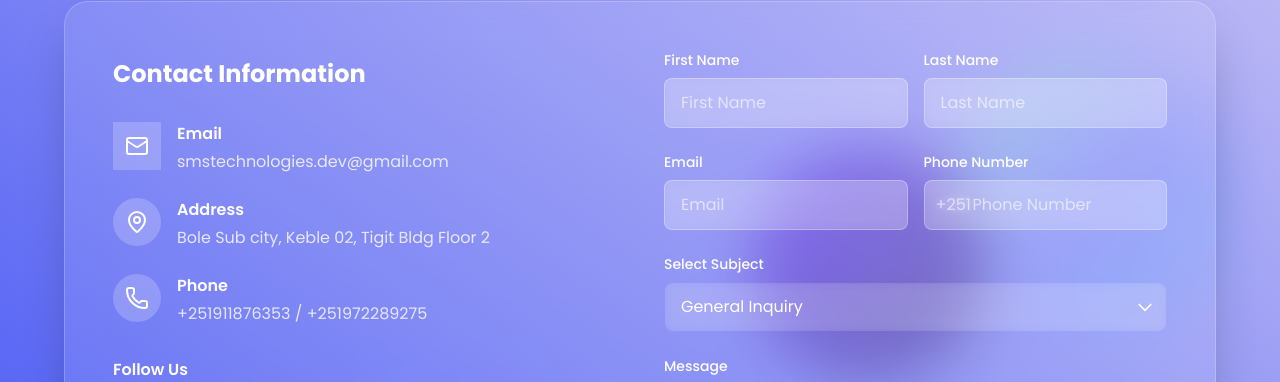
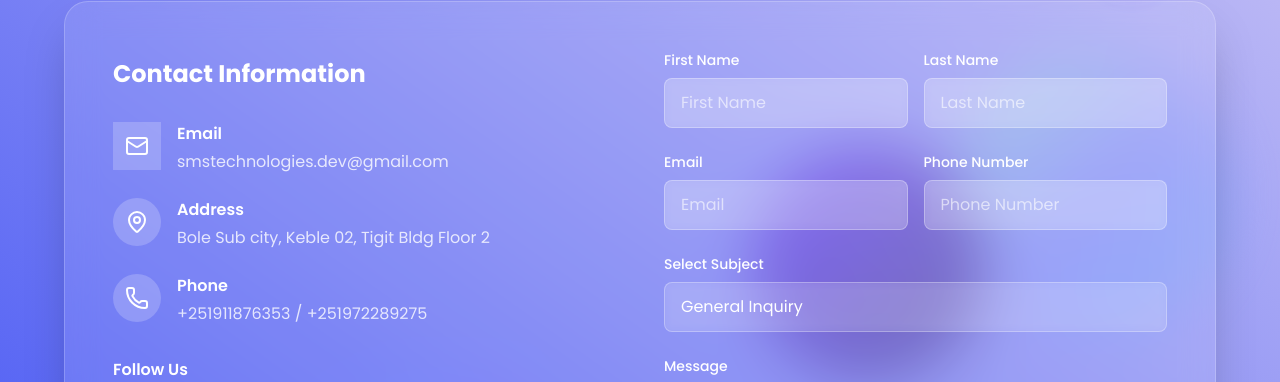
Before and after one commit to Natthyx/SMS-Technologies, a React (Vite) app: page / in a window 1280 px wide. Shown: the part 7437-7819 px from the top of the page. Built offline with nearby package versions, Linux system fonts and the light colour scheme.

Commit message:
feat: Added EmailJs functionality

```diff
--- a/package.json
+++ b/package.json
@@ -11,10 +11,12 @@
   },
   "dependencies": {
     "@ai-sdk/openai": "^2.0.52",
+    "@emailjs/browser": "^4.4.1",
     "@headlessui/react": "^2.2.9",
     "ai": "^5.0.70",
     "cannon-es": "^0.20.0",
     "clsx": "^2.1.1",
+    "emailjs-com": "^3.2.0",
     "framer-motion": "^12.23.24",
     "gsap": "^3.13.0",
     "i18next": "^25.6.0",
--- a/src/pages/HireUsSection.tsx
+++ b/src/pages/HireUsSection.tsx
@@ -1,28 +1,76 @@
-// ... existing code ...
-import { motion } from 'framer-motion';
-import { Mail, MapPin, Phone, Facebook, Twitter, Instagram, MessageCircle } from 'lucide-react';
-import { useState } from 'react';
-import CircleShape from '../components/CircleShape.tsx';
-import BubbleShape from '../components/BubbleShape.tsx';
+import { motion } from "framer-motion";
+import {
+  Mail,
+  MapPin,
+  Phone,
+  Facebook,
+  Twitter,
+  Instagram,
+  MessageCircle,
+} from "lucide-react";
+import { useState } from "react";
+import emailjs from "@emailjs/browser";
+import CircleShape from "../components/CircleShape.tsx";
+import BubbleShape from "../components/BubbleShape.tsx";
 
 export default function HireUsSection() {
   const [formData, setFormData] = useState({
-    firstName: '',
-    lastName: '',
-    email: '',
-    phone: '',
-    subject: 'general',
-    message: ''
+    firstName: "",
+    lastName: "",
+    email: "",
+    phone: "",
+    subject: "general",
+    message: "",
   });
 
-  const handleSubmit = (e: React.FormEvent) => {
+  const [status, setStatus] = useState<"idle" | "sending" | "success" | "error">("idle");
+
+  const handleSubmit = async (e: React.FormEvent) => {
     e.preventDefault();
-    console.log('Form submitted:', formData);
-    // Add form submission logic here
+    setStatus("sending");
+
+    const fullName = `${formData.firstName} ${formData.lastName}`.trim();
+
+    try {
+      const result = await emailjs.send(
+        import.meta.env.VITE_EMAILJS_SERVICE_ID!,
+        import.meta.env.VITE_EMAILJS_TEMPLATE_ID!,
+        {
+          subject: formData.subject,
+          from_name: fullName,
+          from_email: formData.email,
+          phone: formData.phone,
+          message: formData.message,
+        },
+        import.meta.env.VITE_EMAILJS_PUBLIC_KEY!
+      );
+
+      if (result.text === "OK") {
+        setStatus("success");
+        setFormData({
+          firstName: "",
+          lastName: "",
+          email: "",
+          phone: "",
+          subject: "general",
+          message: "",
+        });
+
+        // Reset the success message after a few seconds
+        setTimeout(() => setStatus("idle"), 4000);
+      }
+    } catch (error) {
+      console.error("EmailJS Error:", error);
+      setStatus("error");
+      setTimeout(() => setStatus("idle"), 4000);
+    }
   };
 
   return (
-    <section id="contact-us" className="py-20 bg-gradient-to-bl from-[#C1BBF4]/90 to-[#2C40F3]/90 relative overflow-hidden">
+    <section
+      id="contact-us"
+      className="py-20 bg-gradient-to-bl from-[#C1BBF4]/90 to-[#2C40F3]/90 relative overflow-hidden"
+    >
       {/* Background circles */}
       <CircleShape className="top-1/3 right-20" size={250} gradient="gradient2" delay={1} />
       <CircleShape className="bottom-20 left-1/4" size={200} gradient="gradient3" delay={2} />
@@ -31,7 +79,6 @@ export default function HireUsSection() {
       <BubbleShape className="top-32 right-32" size={80} color="#7E69FF" delay={2} duration={18} />
       <BubbleShape className="bottom-20 right-20" size={120} color="#FE3D41" delay={4} duration={20} />
       <BubbleShape className="bottom-2 left-1/4" size={60} color="#FFFFFF" delay={1} duration={12} />
-
 
       <div className="container mx-auto px-6 relative z-10">
         {/* Header */}
@@ -54,13 +101,12 @@ export default function HireUsSection() {
             viewport={{ once: true }}
           >
             <div className="grid grid-cols-1 lg:grid-cols-2 gap-12">
-              {/* Left - Contact Information */}
+              {/* Left - Contact Info */}
               <div className="text-white">
                 <h3 className="text-2xl font-bold mb-8 mt-5 md:mt-2">Contact Information</h3>
-
                 <div className="space-y-6">
                   <div className="flex items-start gap-4">
-                    <div className="w-12 h-12 bg-white/20  flex items-center justify-center flex-shrink-0">
+                    <div className="w-12 h-12 bg-white/20 flex items-center justify-center flex-shrink-0">
                       <Mail className="w-6 h-6" />
                     </div>
                     <div>
@@ -109,29 +155,39 @@ export default function HireUsSection() {
                 </div>
               </div>
 
-              {/* Right - Contact Form */}
+              {/* Right - Form */}
               <div className="relative">
                 <form onSubmit={handleSubmit} className="space-y-6">
                   <div className="grid grid-cols-2 gap-4">
                     <div>
-                      <label htmlFor="firstName" className="block text-sm font-medium text-white mb-2">First Name</label>
+                      <label htmlFor="firstName" className="block text-sm font-medium text-white mb-2">
+                        First Name
+                      </label>
                       <input
                         type="text"
                         id="firstName"
                         placeholder="First Name"
                         value={formData.firstName}
-                        onChange={(e) => setFormData({ ...formData, firstName: e.target.value })}
+                        onChange={(e) =>
+                          setFormData({ ...formData, firstName: e.target.value })
+                        }
+                        required
                         className="w-full px-4 py-3 rounded-lg bg-white/20 backdrop-blur-sm text-white placeholder-white/60 border border-white/30 focus:outline-none focus:ring-2 focus:ring-white/50"
                       />
                     </div>
                     <div>
-                      <label htmlFor="lastName" className="block text-sm font-medium text-white mb-2">Last Name</label>
+                      <label htmlFor="lastName" className="block text-sm font-medium text-white mb-2">
+                        Last Name
+                      </label>
                       <input
                         type="text"
                         id="lastName"
                         placeholder="Last Name"
                         value={formData.lastName}
-                        onChange={(e) => setFormData({ ...formData, lastName: e.target.value })}
+                        onChange={(e) =>
+                          setFormData({ ...formData, lastName: e.target.value })
+                        }
+                        required
                         className="w-full px-4 py-3 rounded-lg bg-white/20 backdrop-blur-sm text-white placeholder-white/60 border border-white/30 focus:outline-none focus:ring-2 focus:ring-white/50"
                       />
                     </div>
@@ -139,74 +195,79 @@ export default function HireUsSection() {
 
                   <div className="grid grid-cols-2 gap-4">
                     <div>
-                      <label htmlFor="email" className="block text-sm font-medium text-white mb-2">Email</label>
+                      <label htmlFor="email" className="block text-sm font-medium text-white mb-2">
+                        Email
+                      </label>
                       <input
                         type="email"
                         id="email"
                         placeholder="Email"
                         value={formData.email}
-                        onChange={(e) => setFormData({ ...formData, email: e.target.value })}
+                        onChange={(e) =>
+                          setFormData({ ...formData, email: e.target.value })
+                        }
+                        required
                         className="w-full px-4 py-3 rounded-lg bg-white/20 backdrop-blur-sm text-white placeholder-white/60 border border-white/30 focus:outline-none focus:ring-2 focus:ring-white/50"
                       />
                     </div>
                     <div>
-                      <label htmlFor="phone" className="block text-sm font-medium text-white mb-2">Phone Number</label>
-                      <div className="relative">
-                        <span className="absolute inset-y-0 left-0 flex items-center pl-3 text-white/60">+251</span>
+                      <label htmlFor="phone" className="block text-sm font-medium text-white mb-2">
+                        Phone Number
+                      </label>
                         <input
                           type="tel"
                           id="phone"
                           placeholder="Phone Number"
                           value={formData.phone}
-                          onChange={(e) => setFormData({ ...formData, phone: e.target.value })}
-                          className="w-full px-4 py-3 rounded-lg bg-white/20 backdrop-blur-sm text-white placeholder-white/60 border border-white/30 focus:outline-none focus:ring-2 focus:ring-white/50 pl-12"
+                          onChange={(e) =>
+                            setFormData({ ...formData, phone: e.target.value })
+                          }
+                          required
+                          className="w-full px-4 py-3 rounded-lg bg-white/20 backdrop-blur-sm text-white placeholder-white/60 border border-white/30 focus:outline-none focus:ring-2 focus:ring-white/50"
                         />
-                      </div>
+
                     </div>
                   </div>
 
-                  <div className="relative">
+                  <div>
                     <label htmlFor="subject" className="block text-sm font-medium text-white mb-2">
                       Select Subject
                     </label>
-
-                    {/* Gradient border wrapper */}
-                    <div className="relative rounded-lg p-[1px]">
-                      <select
-                        id="subject"
-                        value={formData.subject}
-                        onChange={(e) => setFormData({ ...formData, subject: e.target.value })}
-                        className="w-full px-4 py-3 rounded-lg bg-white/10 backdrop-blur-sm text-white border-none focus:outline-none focus:ring-2 focus:ring-white/50 appearance-none pr-10"
-                      >
-                        <option value="general" className="bg-[#2C40F3] text-white">General Inquiry</option>
-                        <option value="brand" className="bg-[#2C40F3] text-white">Web Development</option>
-                        <option value="uiux" className="bg-[#2C40F3] text-white">Mobile Development</option>
-                        <option value="packaging" className="bg-[#2C40F3] text-white">Networking Service</option>
-                      </select>
-
-                      {/* Custom dropdown arrow */}
-                      <svg
-                        xmlns="http://www.w3.org/2000/svg"
-                        className="absolute right-3 top-1/2 transform -translate-y-1/2 w-5 h-5 text-white pointer-events-none transition-transform duration-300 group-hover:rotate-180"
-                        fill="none"
-                        viewBox="0 0 24 24"
-                        stroke="currentColor"
-                        strokeWidth={2}
-                      >
-                        <path strokeLinecap="round" strokeLinejoin="round" d="M19 9l-7 7-7-7" />
-                      </svg>
-                    </div>
+                    <select
+                      id="subject"
+                      value={formData.subject}
+                      onChange={(e) =>
+                        setFormData({ ...formData, subject: e.target.value })
+                      }
+                      className="w-full px-4 py-3 rounded-lg bg-white/10 backdrop-blur-sm text-white border border-white/30 focus:outline-none focus:ring-2 focus:ring-white/50 appearance-none pr-10"
+                    >
+                      <option value="general" className="bg-[#2C40F3] text-white">
+                        General Inquiry
+                      </option>
+                      <option value="brand" className="bg-[#2C40F3] text-white">
+                        Web Development
+                      </option>
+                      <option value="uiux" className="bg-[#2C40F3] text-white">
+                        Mobile Development
+                      </option>
+                      <option value="packaging" className="bg-[#2C40F3] text-white">
+                        Networking Service
+                      </option>
+                    </select>
                   </div>
 
-
-
                   <div>
-                    <label htmlFor="message" className="block text-sm font-medium text-white mb-2">Message</label>
+                    <label htmlFor="message" className="block text-sm font-medium text-white mb-2">
+                      Message
+                    </label>
                     <textarea
                       id="message"
                       placeholder="Write your message..."
                       value={formData.message}
-                      onChange={(e) => setFormData({ ...formData, message: e.target.value })}
+                      onChange={(e) =>
+                        setFormData({ ...formData, message: e.target.value })
+                      }
+                      required
                       rows={4}
                       className="w-full px-4 py-3 rounded-lg bg-white/20 backdrop-blur-sm text-white placeholder-white/60 border border-white/30 focus:outline-none focus:ring-2 focus:ring-white/50 resize-none"
                     />
@@ -214,11 +275,24 @@ export default function HireUsSection() {
 
                   <motion.button
                     type="submit"
-                    className="w-full bg-white text-[#5300FF] px-8 py-4 rounded-lg font-semibold hover:shadow-xl transition-all duration-300 hover:bg-[#5300FF] hover:text-white"
+                    disabled={status === "sending"}
+                    className={`w-full px-8 py-4 rounded-lg font-semibold transition-all duration-300 ${
+                      status === "success"
+                        ? "bg-green-500 text-white"
+                        : status === "error"
+                        ? "bg-red-500 text-white"
+                        : "bg-white text-[#5300FF] hover:bg-[#5300FF] hover:text-white"
+                    }`}
                     whileHover={{ scale: 1.02 }}
                     whileTap={{ scale: 0.98 }}
                   >
-                    Send Message
+                    {status === "sending"
+                      ? "Sending..."
+                      : status === "success"
+                      ? "Message Sent!"
+                      : status === "error"
+                      ? "Error! Try Again"
+                      : "Send Message"}
                   </motion.button>
                 </form>
               </div>
```
Also changed, not shown: src/env.d.ts (added, +11 -0 lines), tsconfig.node.json (added, +21 -0 lines), 2 other files (tests, documents, lock files or other folders).
